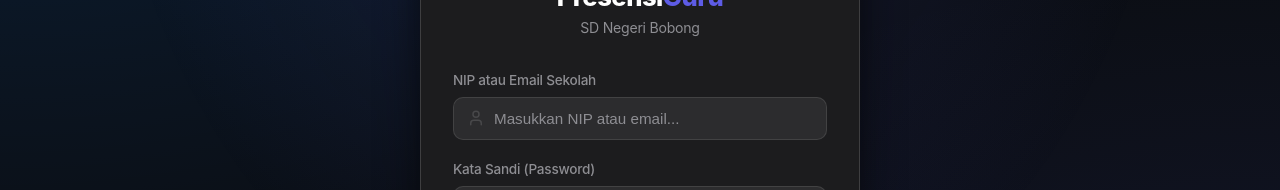
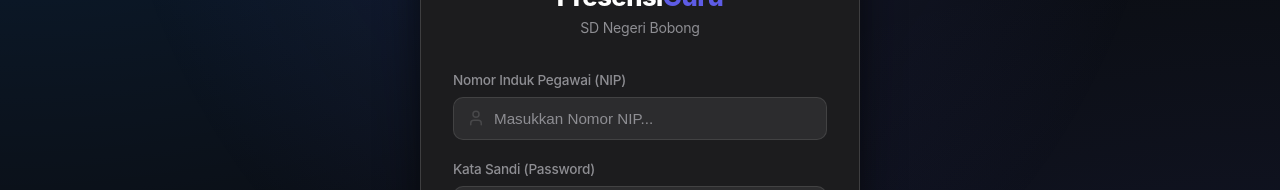
Before and after one commit to umamit/presensi-sdn-bobong, a React (Vite) app: page / in a window 1280 px wide. Shown: the part 276-466 px from the top of the page. Built offline with nearby package versions, Linux system fonts and the light colour scheme; no server answers; the database is empty.

Commit message:
Simplify Login page UI to refer purely to NIP

```diff
--- a/src/components/LoginPage.tsx
+++ b/src/components/LoginPage.tsx
@@ -118,12 +118,12 @@ export const LoginPage: React.FC<LoginPageProps> = ({
         <form onSubmit={handleLoginSubmit} style={{ display: 'flex', flexDirection: 'column', gap: '1.2rem' }}>
           <div>
             <label style={{ fontSize: '0.85rem', color: 'var(--text-muted)', display: 'block', marginBottom: '0.4rem', fontWeight: 500 }}>
-              NIP atau Email Sekolah
+              Nomor Induk Pegawai (NIP)
             </label>
             <div style={{ position: 'relative' }}>
               <input
                 type="text"
-                placeholder="Masukkan NIP atau email..."
+                placeholder="Masukkan Nomor NIP..."
                 value={identifier}
                 onChange={(e) => setIdentifier(e.target.value)}
                 className="glass-input"
```
